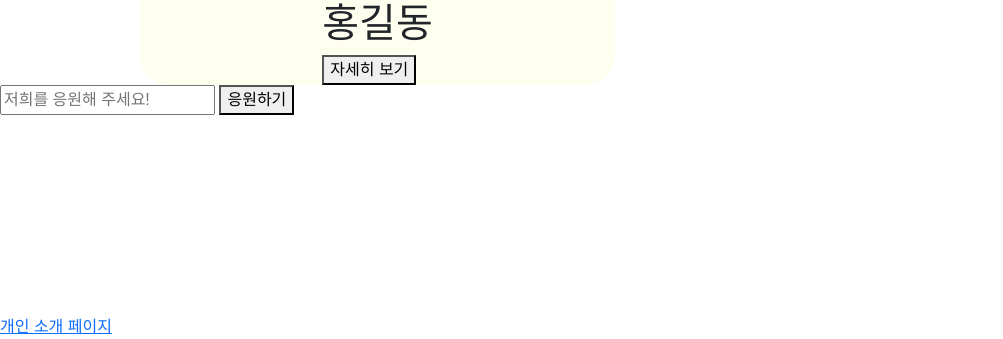
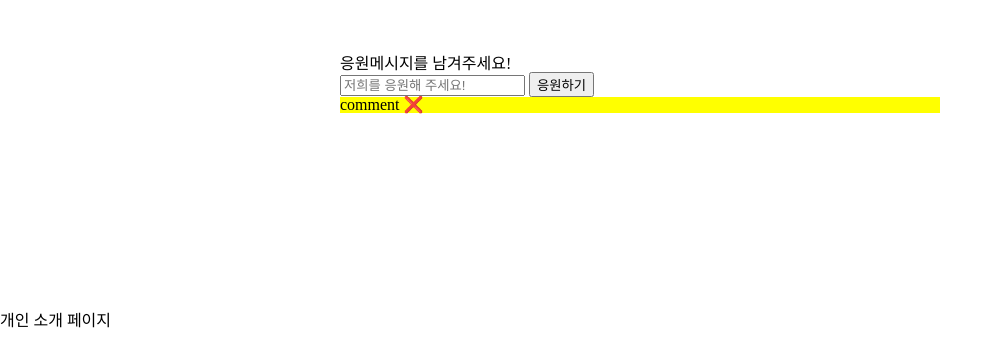
Before and after one commit to HIITMEMARIO/our-team-project, a Flask app: page /card_page in a window 1280 px wide. Shown: the part 2023-2362 px from the top of the page, without its empty margins (0-1003 px from the left). Run offline with Flask 3, Linux system fonts and the light colour scheme; some libraries are stand-ins or nearby versions.

Commit message:
update comment

```diff
--- a/static/css/card-page.css
+++ b/static/css/card-page.css
@@ -23,9 +23,23 @@
   display: flex;
   flex-direction: column;
   align-items: center;
+  border: 1px solid rgba(0, 0, 0, 0.3);
 }
 
 .image {
   width: 300px;
   height: 300px;
 }
+
+.comments__form {
+  display: flex;
+}
+
+.comments {
+  margin: 100px auto 0px auto;
+  width: 600px;
+}
+
+.comment {
+  background-color: yellow;
+}
--- /dev/null
+++ b/static/css/reset.css
@@ -0,0 +1,138 @@
+/* http://meyerweb.com/eric/tools/css/reset/
+   v2.0 | 20110126
+   License: none (public domain)
+*/
+
+html,
+body,
+div,
+span,
+applet,
+object,
+iframe,
+h1,
+h2,
+h3,
+h4,
+h5,
+h6,
+p,
+blockquote,
+pre,
+a,
+abbr,
+acronym,
+address,
+big,
+cite,
+code,
+del,
+dfn,
+em,
+img,
+ins,
+kbd,
+q,
+s,
+samp,
+small,
+strike,
+strong,
+sub,
+sup,
+tt,
+var,
+b,
+u,
+i,
+center,
+dl,
+dt,
+dd,
+ol,
+ul,
+li,
+fieldset,
+form,
+label,
+legend,
+table,
+caption,
+tbody,
+tfoot,
+thead,
+tr,
+th,
+td,
+article,
+aside,
+canvas,
+details,
+embed,
+figure,
+figcaption,
+footer,
+header,
+hgroup,
+menu,
+nav,
+output,
+ruby,
+section,
+summary,
+time,
+mark,
+audio,
+video {
+  margin: 0;
+  padding: 0;
+  border: 0;
+  font-size: 100%;
+  font: inherit;
+  vertical-align: baseline;
+}
+/* HTML5 display-role reset for older browsers */
+article,
+aside,
+details,
+figcaption,
+figure,
+footer,
+header,
+hgroup,
+menu,
+nav,
+section {
+  display: block;
+}
+body {
+  line-height: 1;
+}
+ol,
+ul {
+  list-style: none;
+}
+blockquote,
+q {
+  quotes: none;
+}
+blockquote:before,
+blockquote:after,
+q:before,
+q:after {
+  content: "";
+  content: none;
+}
+table {
+  border-collapse: collapse;
+  border-spacing: 0;
+}
+
+input:focus {
+  outline: none;
+}
+
+a {
+  color: inherit;
+  text-decoration: none;
+}
--- a/static/css/style.css
+++ b/static/css/style.css
@@ -1,7 +1,8 @@
-@import url("https://cdn.jsdelivr.net/npm/reset-css@5.0.2/reset.min.css");
+/* @import url("https://cdn.jsdelivr.net/npm/reset-css@5.0.2/reset.min.css"); */
 @import url("https://fonts.googleapis.com/css2?family=Material+Symbols+Outlined:opsz,wght,FILL,GRAD@20..48,100..700,0..1,-50..200");
-@import url("https://cdn.jsdelivr.net/npm/bootstrap@5.0.2/dist/css/bootstrap.min.css");
+/* @import url("https://cdn.jsdelivr.net/npm/bootstrap@5.0.2/dist/css/bootstrap.min.css"); */
 @import "nav-bar.css";
 @import "intro-style.css";
 @import "main.css";
 @import "card-page.css";
+@import "reset.css";
--- a/templates/card-page.html
+++ b/templates/card-page.html
@@ -43,7 +43,7 @@
       </div>
     </div>
     <div class="members">
-      <div class="member">
+      <div class="member h-100">
         <img src="../static/image/hyewon.jpeg" class="image" />
         <div class="content">
           <h1>한혜원</h1>
@@ -81,15 +81,46 @@
     </div>
     <div class="comments">
       <div>
-        <form>
-          <input type="text" placeholder="저희를 응원해 주세요!" />
-          <button>응원하기</button>
-        </form>
+        <h2>응원메시지를 남겨주세요!</h2>
+        <div class="comments__form">
+          <form>
+            <input type="text" id="name" placeholder="저희를 응원해 주세요!" />
+            <button id="comment_btn">응원하기</button>
+          </form>
+        </div>
       </div>
-      <div class="comment"></div>
+      <div class="comment">
+        <span>comment</span>
+        <span id="comment__delete">❌</span>
+      </div>
     </div>
 
     <a id="toPersonalIntro" href="introduce.html">개인 소개 페이지</a>
   </body>
-  <script src="../js/main.js"></script>
+  <script type="module">
+    // Firebase SDK 라이브러리 가져오기
+    import { initializeApp } from "https://www.gstatic.com/firebasejs/9.22.0/firebase-app.js";
+    import { getFirestore } from "https://www.gstatic.com/firebasejs/9.22.0/firebase-firestore.js";
+    import {
+      collection,
+      addDoc,
+    } from "https://www.gstatic.com/firebasejs/9.22.0/firebase-firestore.js";
+    import { getDocs } from "https://www.gstatic.com/firebasejs/9.22.0/firebase-firestore.js";
+
+    // Firebase 구성 정보 설정
+    // For Firebase JS SDK v7.20.0 and later, measurementId is optional
+    const firebaseConfig = {
+      apiKey: "AIzaSyBFMv6kAjohiJW_DBDxaEDyj0pZ2nvA_e4",
+      authDomain: "sajochamchi-9d4df.firebaseapp.com",
+      projectId: "sajochamchi-9d4df",
+      storageBucket: "sajochamchi-9d4df.appspot.com",
+      messagingSenderId: "216151407535",
+      appId: "1:216151407535:web:2152ad1ea2af792c6a4d5a",
+      measurementId: "G-KC16MXH9ZV",
+    };
+
+    // Firebase 인스턴스 초기화
+    const app = initializeApp(firebaseConfig);
+    const db = getFirestore(app);
+  </script>
 </html>
--- a/templates/main.html
+++ b/templates/main.html
@@ -6,7 +6,6 @@
     <link rel="stylesheet" href="../static/css/style.css" />
     <title>사조참치</title>
   </head>
-
   <body>
     <!-- 개인소개페이지 -->
     <nav class="nav">
```
